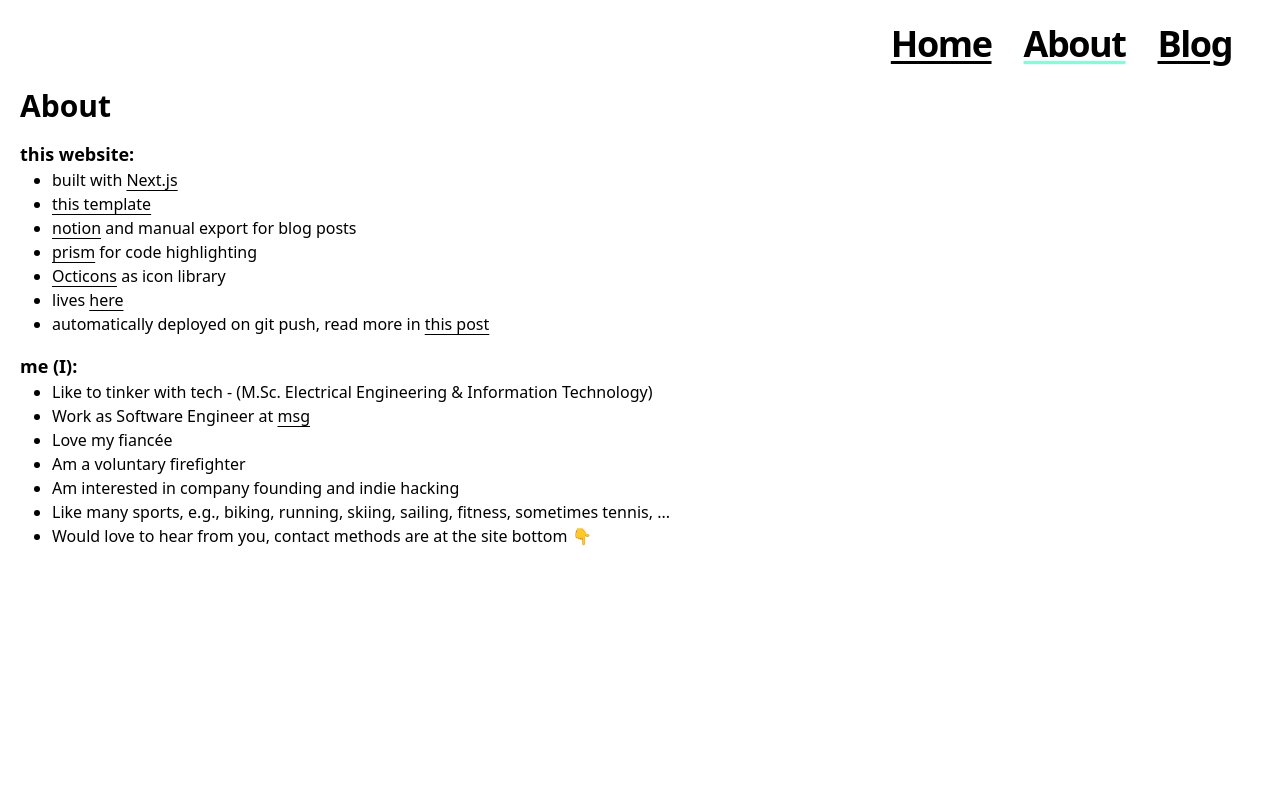
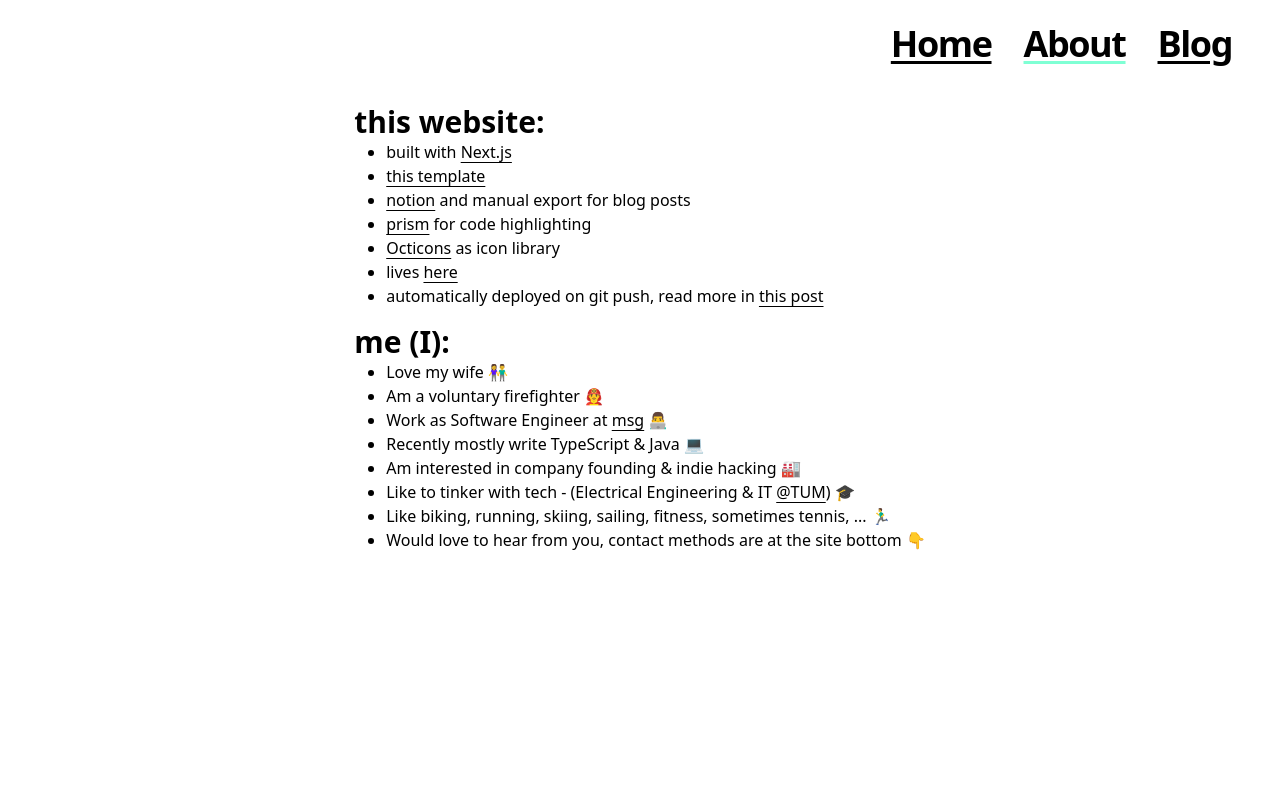
Before and after one commit to adriankast/nextjs-homepage, a Next.js app: page /about in a window 1280 px wide. Shown: the top 800 px of the page. Built offline with nearby package versions, Linux system fonts and the light colour scheme.

Commit message:
improve styling of about page & more posts section

```diff
--- a/components/hero-post.tsx
+++ b/components/hero-post.tsx
@@ -24,11 +24,11 @@ export default function HeroPost ( {
             />
           </div>
           <div>
-            <h3 className="mb-4 text-3xl lg:text-5xl leading-tight">
+            <h2 className="mb-4 text-3xl lg:text-5xl leading-tight">
               <Link href={`/posts/${ slug }`} className="hover:underline">
                 {title}
               </Link>
-            </h3>
+            </h2>
             <div className="mb-4 md:mb-0 text-lg italic">
               <DateFormatter dateString={date} />
             </div>
--- a/components/more-stories.tsx
+++ b/components/more-stories.tsx
@@ -1,11 +1,12 @@
-import PostPreview from './post-preview'
+import PostPreview from "./post-preview";
 
 export default function MoreStories({ posts }) {
   return (
-    <section>
-      <h2 className="mb-8 text-6xl md:text-7xl font-bold tracking-tighter leading-tight">
+    <div className="flex justify-center">
+      <section className="w-fit">
+        <h1 className="mb-8 text-6xl md:text-7xl font-bold tracking-tighter leading-tight">
           More Posts
-      </h2>
+        </h1>
         <div className="grid grid-cols-1 md:gap-x-16 lg:gap-x-32 gap-y-20 md:gap-y-32 mb-32">
           {posts.map((post) => (
             <PostPreview
@@ -18,5 +19,6 @@ export default function MoreStories({ posts }) {
           ))}
         </div>
       </section>
-  )
+    </div>
+  );
 }
--- a/components/post-preview.tsx
+++ b/components/post-preview.tsx
@@ -14,11 +14,11 @@ export default function PostPreview({
     >
       <div className="bg-gray-700 w-3 h-3 rounded-full m-2"></div>
       <div>
-        <h3 className="text-3xl mb-3 leading-snug">
+        <h2 className="text-3xl mb-3 leading-snug">
           <Link href={`/posts/${slug}`} className="hover:underline" title={excerpt}>
             {title}
           </Link>
-        </h3>
+        </h2>
         <div className="text-lg italic">
           <DateFormatter dateString={date} />
         </div>
--- a/pages/about.tsx
+++ b/pages/about.tsx
@@ -8,9 +8,9 @@ export default function About() {
         <title>About 🧐</title>
       </Head>
       <Container>
-        <main>
-          <h1>About</h1>
-            <h2 className="pt-4">this website:</h2>
+        <div className="flex justify-center">
+          <main className="w-fit">
+            <h1 className="pt-4">this website:</h1>
             <ul>
               <li>
                 built with <a href="https://nextjs.org/">Next.js</a>
@@ -35,32 +35,45 @@ export default function About() {
                 lives{" "}
                 <a href="https://github.com/adriankast/nextjs-homepage">here</a>
               </li>
-              <li>automatically deployed on git push, read more in <a href="https://adriankast.de/posts/website-publishing-workflow/">this post</a></li>
+              <li>
+                automatically deployed on git push, read more in{" "}
+                <a href="https://adriankast.de/posts/website-publishing-workflow/">
+                  this post
+                </a>
+              </li>
             </ul>
 
-            <h2 className="pt-4">me (I):</h2>
+            <h1 className="pt-4">me (I):</h1>
             <ul>
+              <li>Love my wife 👫</li>
+              <li>Am a voluntary firefighter 👨‍🚒</li>
               <li>
-                Like to tinker with tech - (M.Sc. Electrical Engineering &amp;
-                Information Technology)
+                Work as Software Engineer at{" "}
+                <a href="https://www.msg.group/" target="_blank">
+                  msg
+                </a>{" "}
+                👨‍💻
+              </li>
+              <li>Recently mostly write TypeScript &amp; Java 💻</li>
+              <li>Am interested in company founding &amp; indie hacking 🏭</li>
+              <li>
+                Like to tinker with tech - (Electrical Engineering &amp; IT{" "}
+                <a href="https://www.tum.de/" target="_blank">
+                  @TUM
+                </a>
+                ) 🎓
               </li>
               <li>
-                Work as Software Engineer at{" "}
-                <a href="https://www.msg.group/">msg</a>
-              </li>
-              <li>Love my fiancée</li>
-              <li>Am a voluntary firefighter</li>
-              <li>Am interested in company founding and indie hacking</li>
-              <li>
-                Like many sports, e.g., biking, running, skiing, sailing,
-                fitness, sometimes tennis, ...
+                Like biking, running, skiing, sailing, fitness, sometimes
+                tennis, ... 🏃‍♂️
               </li>
               <li>
                 Would love to hear from you, contact methods are at the site
                 bottom 👇
               </li>
             </ul>
-        </main>
+          </main>
+        </div>
       </Container>
     </>
   );
```
Lines whose indentation alone changed are shown as unchanged.
